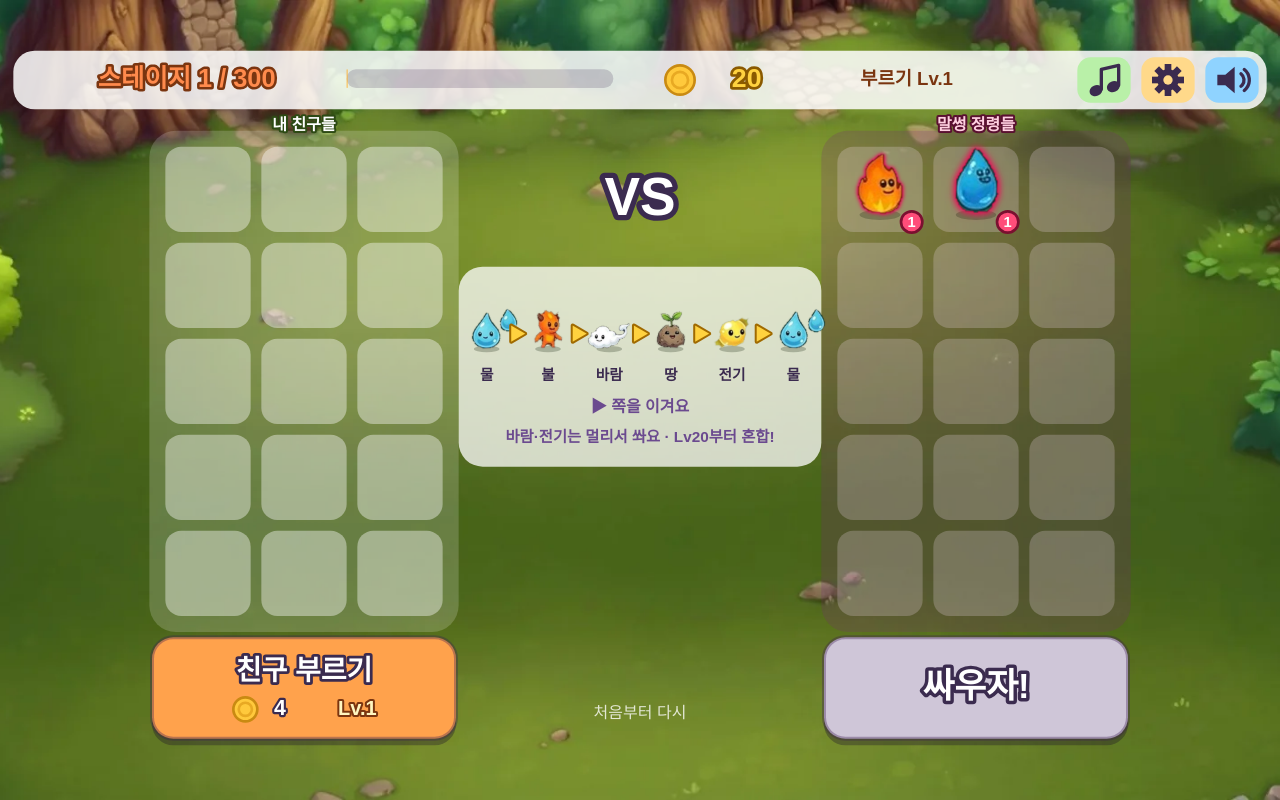
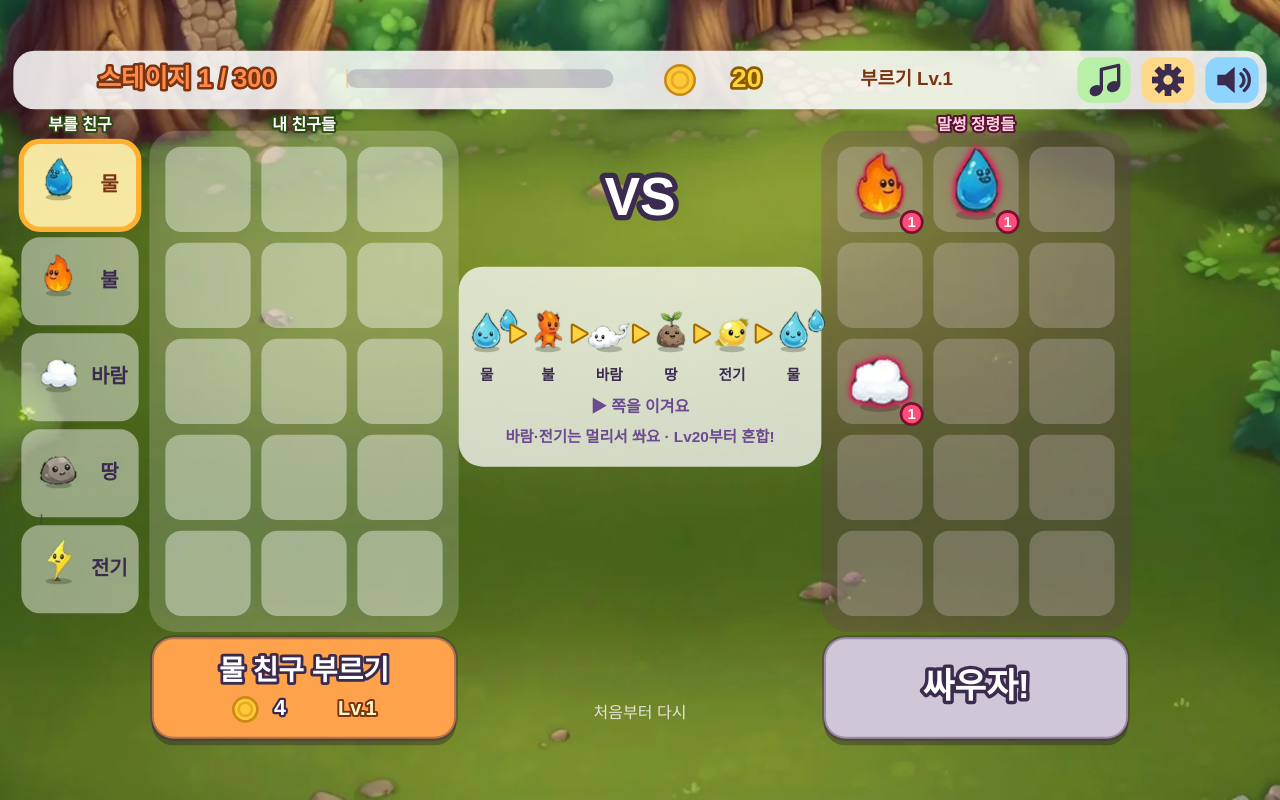
Before and after one commit to 22famstudio/spirit-pals, a plain HTML site: page index.html in a window 1280 px wide. Drawn offline with Linux system fonts and the light colour scheme; animation ran at ten frames a second.

Commit message:
Pick the summoned element; summon level in steps of 10; any-level merges
- Summon level: Lv1, then +10 every 30 stages (Lv90 from stage 270)
- Same-element merge works across levels (higher +1) when within 9 levels
- Left column picks the element to summon (water, fire, wind, earth, electric)
- Drag a friend onto the summon button to send it home for half the summon cost
- Enemy level rises every stage to Lv99 at stage 300; slightly more enemies

Co-Authored-By: Claude Opus 5.5 <noreply@anthropic.com>

```diff
--- a/index.html
+++ b/index.html
@@ -63,9 +63,11 @@ function hybridOf(a, b) {
 }
 const band = lv => Math.floor(lv / HYBRID_LV);
 // 두 친구가 합쳐지면 무엇이 되는지 (안 되면 null)
+// 같은 원소끼리는 레벨이 달라도 합체: 높은 쪽 레벨 + 1 (단, 레벨 차이가 10 이상이면 안 됨)
+const MERGE_GAP = 9;
 function mergeResult(a, b) {
   if (!a || !b) return null;
-  if (a.el === b.el && a.lv === b.lv && a.lv < MAXLV) return { el:a.el, lv:a.lv + 1 };
+  if (a.el === b.el) { const hi = Math.max(a.lv, b.lv), lo = Math.min(a.lv, b.lv); return hi < MAXLV && hi - lo <= MERGE_GAP ? { el:a.el, lv:hi + 1 } : null; }
   if (!isHybrid(a.el) && !isHybrid(b.el) && a.el !== b.el && a.lv >= HYBRID_LV && b.lv >= HYBRID_LV && band(a.lv) === band(b.lv)) {
     const h = hybridOf(a.el, b.el);
     if (h) return { el:h, lv:Math.min(MAXLV, Math.max(a.lv, b.lv) + 1) };
@@ -166,7 +168,7 @@ function sprite(k, idx, foe) {
 /* ---------- 저장 (이 기기 안에만) ---------- */
 const SAVE = 'spirit-pals-v2';
 function fresh() {
-  return { coins:20, stage:1, grid:Array(N).fill(null), found:{}, merged:0, sfxOff:false, musicOff:false, cleared:false,
+  return { coins:20, stage:1, grid:Array(N).fill(null), found:{}, merged:0, pick:'water', sfxOff:false, musicOff:false, cleared:false,
            quiz:{ digits:'1', ops:'+' } };
 }
 function load() {
@@ -190,8 +192,11 @@ function save() { try { localStorage.setItem(SAVE, JSON.stringify(S)); } catch (
 let S = load();
 
 /* ---------- 300판 동안의 성장 곡선 ----------
-   부르는 친구 레벨: 1판 Lv1 → 291판부터 Lv97. 같은 친구 둘 = +1 레벨이라 Lv97 넷이면 Lv99. */
-const summonLv = st => Math.min(MAXLV - 2, 1 + Math.floor((Math.min(st, MAXSTAGE) - 1) * (MAXLV - 3) / 290));
+   부르는 친구 레벨은 30판마다 한 단계: Lv1 → 30판 Lv10 → 60판 Lv20 … → 270판 Lv90.
+   같은 원소끼리 합체할 때마다 +1 이라, Lv90 친구에 9번 더 합치면 Lv99. */
+const summonLv = st => Math.max(1, Math.min(90, Math.floor(Math.min(st, MAXSTAGE) / 30) * 10));
+// 상대 레벨은 판마다 조금씩: 1판 Lv1 → 300판 Lv99
+const enemyLv = st => 1 + Math.floor((Math.min(st, MAXSTAGE) - 1) * (MAXLV - 1) / (MAXSTAGE - 1));
 const cost = () => 4 + Math.floor(S.stage * 0.6);
 const winReward = st => 12 + st * 3;
 const loseReward = st => 3 + Math.floor(st / 2);
@@ -207,9 +212,9 @@ function rng(seed) {
   };
 }
 function genEnemies(st) {
-  const R = rng(st * 7919 + 17), sl = summonLv(st);
+  const R = rng(st * 7919 + 17), sl = enemyLv(st);
   const boss = st === MAXSTAGE;
-  let b = boss ? 40 : Math.min(26, 2 + Math.floor(st * 0.3));
+  let b = boss ? 40 : Math.min(34, 3 + Math.floor(st * 0.45));
   const maxOff = Math.min(4, 1 + Math.floor(st / 8));
   const g = Array(N).fill(null);
   while (b > 0) {
@@ -442,7 +447,7 @@ function buy() {
   if (S.coins < c) { toast('코인이 모자라요. 싸워서 코인을 모아요!'); sfx('nope'); return; }
   S.coins -= c;
   const i = empty[Math.floor(Math.random() * empty.length)];
-  const el = ELS[Math.floor(Math.random() * ELS.length)];
+  const el = EL[S.pick] ? S.pick : 'water';  // 고른 원소
   const u = { el, lv: summonLv(S.stage) };
   S.grid[i] = u; pops[i] = 1;
   const p = cellPos('p', i); burst(p.x, p.y, EL[el].c, 8);
@@ -597,6 +602,14 @@ cv.addEventListener('pointerup', () => {
     toast(unitName(a) + ' Lv.' + a.lv + '  체력 ' + fmt(st.maxhp) + ' · 힘 ' + fmt(st.atk) + tip, 2.2);
     return;
   }
+  // 친구 부르기 버튼 위에 놓으면: 친구를 숲으로 보내고 코인 조금 돌려받기
+  if (d.x >= PX - 6 && d.x <= PX + COLS * CELL + 6 && d.y >= 440) {
+    const back = Math.max(1, Math.floor(cost() / 2));
+    S.grid[d.i] = null; S.coins += back; save();
+    const p = cellPos('p', d.i); burst(p.x, p.y, info(a.el).c, 10);
+    toast('잘 가! ' + unitName(a) + ' 숲으로 돌아갔어요 (+' + back + ' 코인)', 1.8); sfx('poof'); sfx('coin', { delay: 0.2, gap: 0 });
+    return;
+  }
   if (j < 0 || j === d.i) return;
   const b = S.grid[j];
   const m = mergeResult(a, b);
@@ -613,7 +626,7 @@ cv.addEventListener('pointerup', () => {
     if (hybridNew) toast('혼합 진화! ' + unitName(m) + ' Lv.' + m.lv, 2.4);
     else if (m.lv === MAXLV) toast('최고 레벨 달성! ' + unitName(m) + ' Lv.99', 2.4);
     else if (isNew) toast('진화! ' + unitName(m) + ' Lv.' + m.lv, 1.6);
-  } else if (b.el === a.el && b.lv === a.lv) { toast('이미 최고 레벨이에요!'); }
+  } else if (b.el === a.el) { toast(Math.max(a.lv, b.lv) >= MAXLV ? '이미 최고 레벨이에요!' : '레벨 차이가 10 넘게 나면 합체할 수 없어요'); sfx('nope'); }
   else { S.grid[j] = a; S.grid[d.i] = b; pops[j] = 0.4; pops[d.i] = 0.4; sfx('move'); }
   save();
 });
@@ -661,6 +674,20 @@ function drawBoard() {
   }
   outlined('내 친구들', PX + COLS * CELL / 2, GY - 12, 12, '#fff', '#2d4a14');
   outlined('말썽 정령들', EX + COLS * CELL / 2, GY - 12, 12, '#ffd0e0', '#5a1030');
+}
+
+// 왼쪽: 부를 친구 고르기 (물·불·바람·땅·전기)
+function drawPicker() {
+  if (mode === 'battle') return;
+  outlined('부를 친구', 60, GY - 12, 12, '#fff', '#2d4a14');
+  ELS.forEach((el, i) => {
+    const x = 16, y = GY + i * 72, w = 88, h = 66, on = S.pick === el;
+    rr(x, y, w, h, 14); ctx.fillStyle = on ? 'rgba(255,240,170,0.95)' : 'rgba(255,255,255,0.45)'; ctx.fill();
+    if (on) { ctx.lineWidth = 4; ctx.strokeStyle = '#ffb02e'; ctx.stroke(); }
+    drawUnit(x + 28, y + 30, el, summonLv(S.stage), false, { s: 0.62, badge: false });
+    text(EL[el].label, x + 66, y + 33, 15, on ? '#7a3510' : '#3b2b4f');
+    if (mode === 'merge') btns.push({ x, y, w, h, fn: () => { S.pick = el; save(); sfx('tap'); } });
+  });
 }
 
 function drawMiddle() {
@@ -763,12 +790,16 @@ function drawBottom() {
     return;
   }
   const c = cost(), full = !S.grid.includes(null);
-  button(PX - 6, 448, COLS * CELL + 12, 76, '친구 부르기', '#ffa24c', buy, (x, y) => {
+  if (drag) { // 끌고 있을 때는 '보내기' 자리로 바뀜
+    button(PX - 6, 448, COLS * CELL + 12, 76, '여기에 놓으면 보내기', '#9aa7b8', () => {}, (x, y) => {
+      coinIcon(x - 20, y, 9); outlined('+' + fmt(Math.max(1, Math.floor(c / 2))), x + 8, y, 16, '#fff');
+    }, false, 20);
+  } else button(PX - 6, 448, COLS * CELL + 12, 76, EL[S.pick].label + ' 친구 부르기', '#ffa24c', buy, (x, y) => {
     coinIcon(x - 44, y, 9); outlined(fmt(c), x - 18, y, 16, '#fff');
     outlined('Lv.' + summonLv(S.stage), x + 40, y, 15, '#fff6c0', '#7a3510');
   }, S.coins < c || full);
   button(EX - 6, 448, COLS * CELL + 12, 76, S.cleared ? '다시 도전!' : '싸우자!', '#ff6b8a', startBattle, null, !S.grid.some(Boolean), 26);
-  if (S.merged === 0 && S.grid.filter(Boolean).length >= 2) outlined('같은 친구 둘을 끌어다 겹치면 합체!', cx, 350, 14, '#fff', '#7a3510');
+  if (S.merged === 0 && S.grid.filter(Boolean).length >= 2) outlined('같은 원소 친구끼리 겹치면 합체!', cx, 350, 14, '#fff', '#7a3510');
   else if (S.grid.some(u => u && !isHybrid(u.el) && u.lv >= HYBRID_LV)) outlined('Lv' + HYBRID_LV + '+ 다른 원소끼리 겹치면 혼합 진화!', cx, 350, 13, '#efe6ff', '#4a2a8a');
   if (S.cleared) outlined('★ 300판 모두 클리어! ★', cx, 384, 17, '#ffd23f', '#7a3510');
   text('처음부터 다시', cx, 505, 12, 'rgba(255,255,255,0.8)', 'center', 'normal');
@@ -907,6 +938,7 @@ function frame(t) {
   drawBackground();
   btns = [];
   drawBoard();
+  drawPicker();
   drawMiddle();
   if (mode === 'battle') drawBattle(); else drawMergeUnits();
   drawTop();
```
